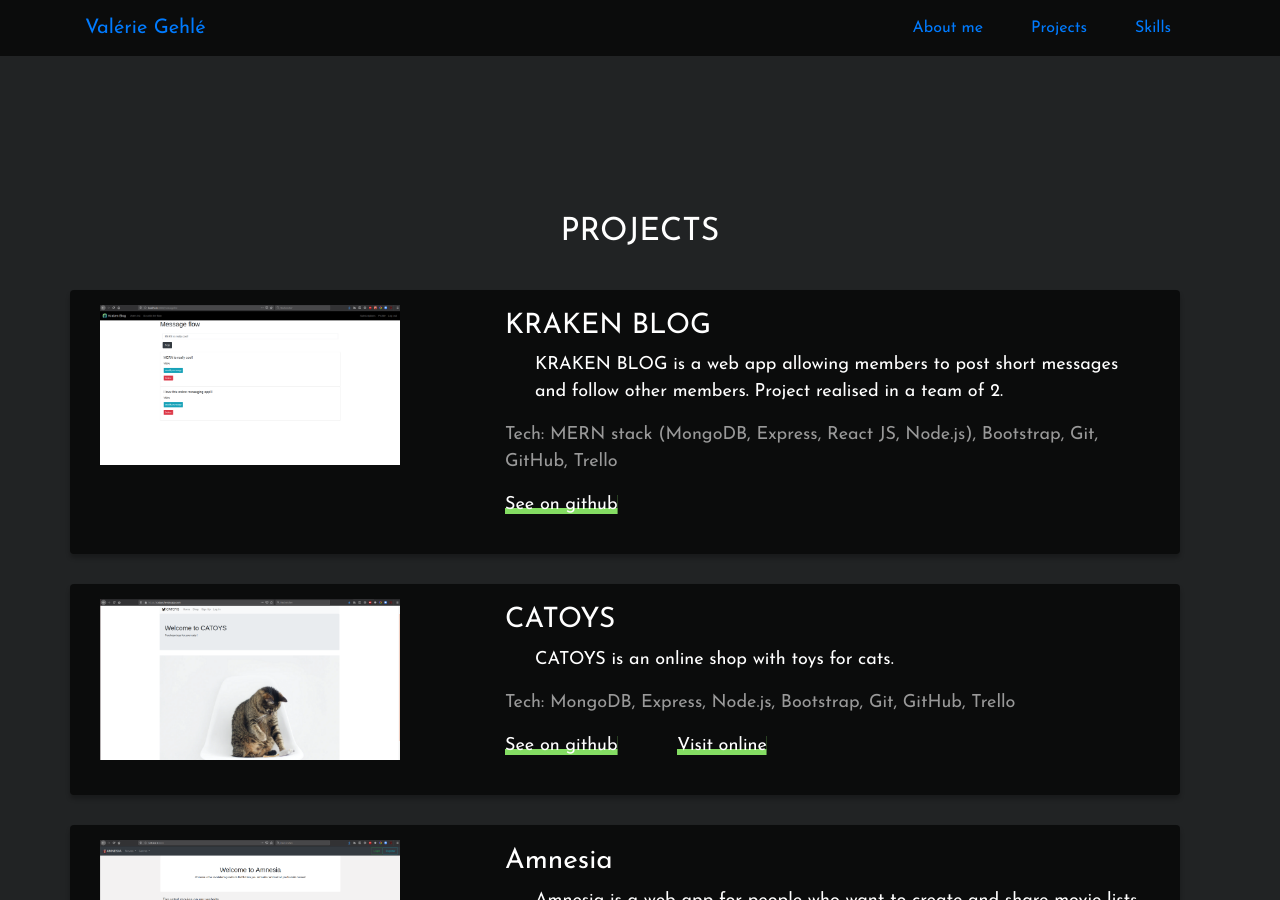
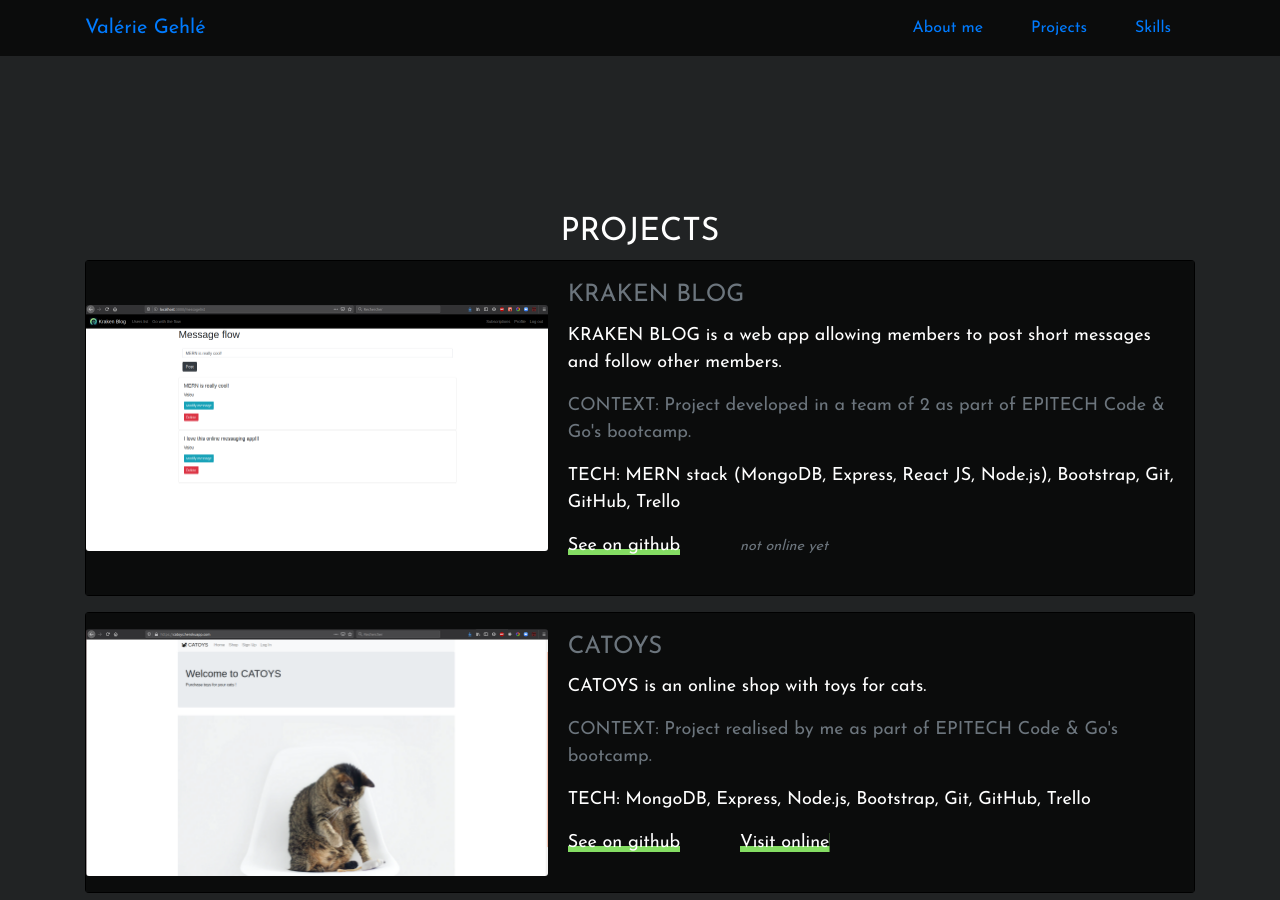
Before and after one commit to BlaxFontaine/myportfolio, a Jekyll site: the page built from index.html, in a window 1280 px wide and 900 px high, scrolled down 889 px. Built offline with Jekyll 4.4.1, drawn with Linux system fonts in a browser that asks for light colours; nearby versions of some CDN libraries; some web fonts are replaced; some of the changed text lies outside the part shown.

Commit message:
projects layout adjustments

```diff
--- a/_data/projects.yml
+++ b/_data/projects.yml
@@ -1,6 +1,7 @@
 - name: KRAKEN BLOG
   img: assets/images/screenshot_kraken.png
-  description: KRAKEN BLOG is a web app allowing members to post short messages and follow other members. Project realised in a team of 2.
+  description: KRAKEN BLOG is a web app allowing members to post short messages and follow other members.
+  context:  Project developed in a team of 2 as part of EPITECH Code & Go's bootcamp.
   tech: MERN stack (MongoDB, Express, React JS, Node.js), Bootstrap, Git, GitHub, Trello
   url:
   github: https://github.com/BlaxFontaine/KrakenBlog
@@ -8,27 +9,31 @@
 - name: CATOYS
   img: assets/images/screenshot_catoys.png
   description: CATOYS is an online shop with toys for cats.
+  context: Project realised by me as part of EPITECH Code & Go's bootcamp.
   tech: MongoDB, Express, Node.js, Bootstrap, Git, GitHub, Trello
   url: https://catoys.herokuapp.com/
   github: https://github.com/BlaxFontaine/CATOYS
   delay: 0.3s
 - name: Amnesia
   img: assets/images/screenshot_amnesia.png
-  description: Amnesia is a web app for people who want to create and share movie lists. Project realised in a team of 2.
+  description: Amnesia is a web app for people who want to create and share movie lists.
+  context: Project developed in a team of 2 as part of EPITECH Code & Go's bootcamp.
   tech: PHP7, Symfony4, The Movie Database API, Bootstrap, Git, GitHub, Trello
   url:
   github: https://github.com/Jean-ChristopheGdn/my_movie_list
   delay: 0.4s
 - name: DerbySquad
   img: assets/images/derbysquad.png
-  description: Website displaying all the roller derby leagues in the world. Lorem ipsum dolor sit amet, consectetur adipisicing elit. Voluptate odio ipsum necessitatibus.
+  description: Website displaying all the roller derby leagues in the world.
+  context: Personal project developed on my own.
   tech: Ruby on Rails, React, Webpack, PostGreSQL, Bootstrap, Git, GitHub, Cloudinary, Trello
   url:
   github: https://github.com/BlaxFontaine/derbysquad
   delay: 0.5s
 - name: DERBY MATCH
   img: assets/images/derby-match-home.png
-  description: <a href="https://youtu.be/HZ87deV1-pY?t=4431" class="link" target="_blank"><span>Derby match</span></a> is a website developed in two weeks during Le wagon bootcamp. It helps <a href="https://www.youtube.com/watch?list=PLgt96IetJvxItxb-jrDjDb6r_DQKgQ70l&v=OId6gTd2LCM" class="link" target="_blank"><span>roller derby</span></a> teams to find other teams to play against and to plan games.
+  description: DERBY MATCH is a website developed that helps roller derby teams to find other teams and plan games. <a href="https://youtu.be/HZ87deV1-pY?t=4431" class="link" target="_blank"><span>Watch video presentation</span></a>
+  context: Project developed in a team of 4 as part of Le Wagon bootcamp.
   tech: Ruby on Rails, Webpack, PostGreSQL, Bootstrap, Git, GitHub, Cloudinary
   url:
   github: https://github.com/Maxlafitte/derby-match
--- a/_includes/projects.html
+++ b/_includes/projects.html
@@ -1,28 +1,27 @@
 <h2>Projects</h2>
-<div class="cards">
 
-  {% for item in site.data.projects %}
-
-    <div class="row scaler w-100" style="animation-delay:{{item.delay}}">
-      <div class="col-md-5 col-lg-4">
-        <div class="card-image">
-          <img class="project-screenshot" src="{{item.img}}" alt="">
-        </div>
+{% for item in site.data.projects %}
+  <div class="card mb-3 w-100">
+    <div class="row scaler no-gutters" style="animation-delay:{{item.delay}}">
+      <div class="col-md-5 vertical-img">
+        <img src="{{item.img}}" class="card-img" alt="...">
       </div>
-      <div class="col-md-7 col-lg-8">
-        <div class="card-body">
-          <h3>{{item.name}}</h3>
+      <div class="col-md-7">
+        <div class="card-body left">
+          <h4 class="card-title text-muted">{{item.name}}</h4>
           <p class="card-text">{{item.description}}</p>
-          <p class="card-tech">Tech: {{item.tech}}</p>
+          <p class="card-text text-muted">CONTEXT: {{item.context}}</p>
+          <p class="card-text">TECH: {{item.tech}}</p>
           <p>
             <a href="{{item.github}}" class="link" target="_blank"><span>See on github</span></a>
             {% if item.url %}
             <a href="{{item.url}}" class="link" target="_blank" style="margin-left: 3em;"><span>Visit online</span></a>
+            {% else %}
+            <span class="text-muted" style="margin-left: 3em; font-style: italic;"><small>not online yet</small></span>
             {% endif %}
           </p>
         </div>
       </div>
     </div>
-
-  {% endfor %}
-</div>
+  </div>
+{% endfor %}
--- a/_sass/project.scss
+++ b/_sass/project.scss
@@ -1,40 +1,22 @@
-.cards {
+.vertical-img {
   display: flex;
-  flex-wrap: wrap;
+  align-items: center;
 }
 
 .row {
   background-color: #0B0C0C;
-  margin-top: 30px;
-  box-shadow: 0px 4px 4px rgba(0, 0, 0, 0.25);
-  border-radius: 4px;
   color: white !important;
 }
 
-.card-image {
-  flex: 0 0 25%;
-  border-radius: 4px 0px 0px 4px;
-  padding: 15px;
-  margin-right: 15px;
-}
+// .card-image {
+//   flex: 0 0 25%;
+//   border-radius: 4px 0px 0px 4px;
+//   padding: 15px;
+//   margin-right: 15px;
+// }
 
-.project-screenshot{
-  width: 300px;
-}
-
-.card-body {
-  flex: 1 1 auto;
-  padding: 1.25rem;
+.left {
   text-align: left;
-  margin-left: 30px;
-}
-
-.card-tech {
-  color: #999999;
-}
-
-.card-text {
-  margin-left: 30px;
 }
 
 @keyframes scaler { 0% { transform:scale(1); } 50% { transform:scale(1.02); } 100% { transform:scale(1); } }
@@ -68,6 +50,3 @@
 .link:hover span {
   background-position: 0;
 }
-// @media only screen and (max-width: 767px){
-//     .link{ margin-bottom: 20px; }
-// }
--- a/_sass/skills.scss
+++ b/_sass/skills.scss
@@ -5,28 +5,3 @@
 .icon {
   width: 25px;
 }
-
-.skills-container {
-  width: 85%;
-  background-color: black;
-  margin: auto;
-  box-shadow: 0px 4px 4px rgba(0, 0, 0, 0.25);
-  border-radius: 4px;
-  display: flex;
-  justify-content: center;
-  flex-wrap: wrap;
-}
-
-.skill-content {
-  width: 150px;
-  height: 150px;
-  display: flex;
-  align-items: center;
-  flex-direction: column;
-  justify-content: center;
-}
-
-.skill-text {
-  color: #999999;
-  padding: 10px;
-}
```
Also changed, not shown: _includes/skills.html (+0 -8 lines), assets/images/icon_github.png.
